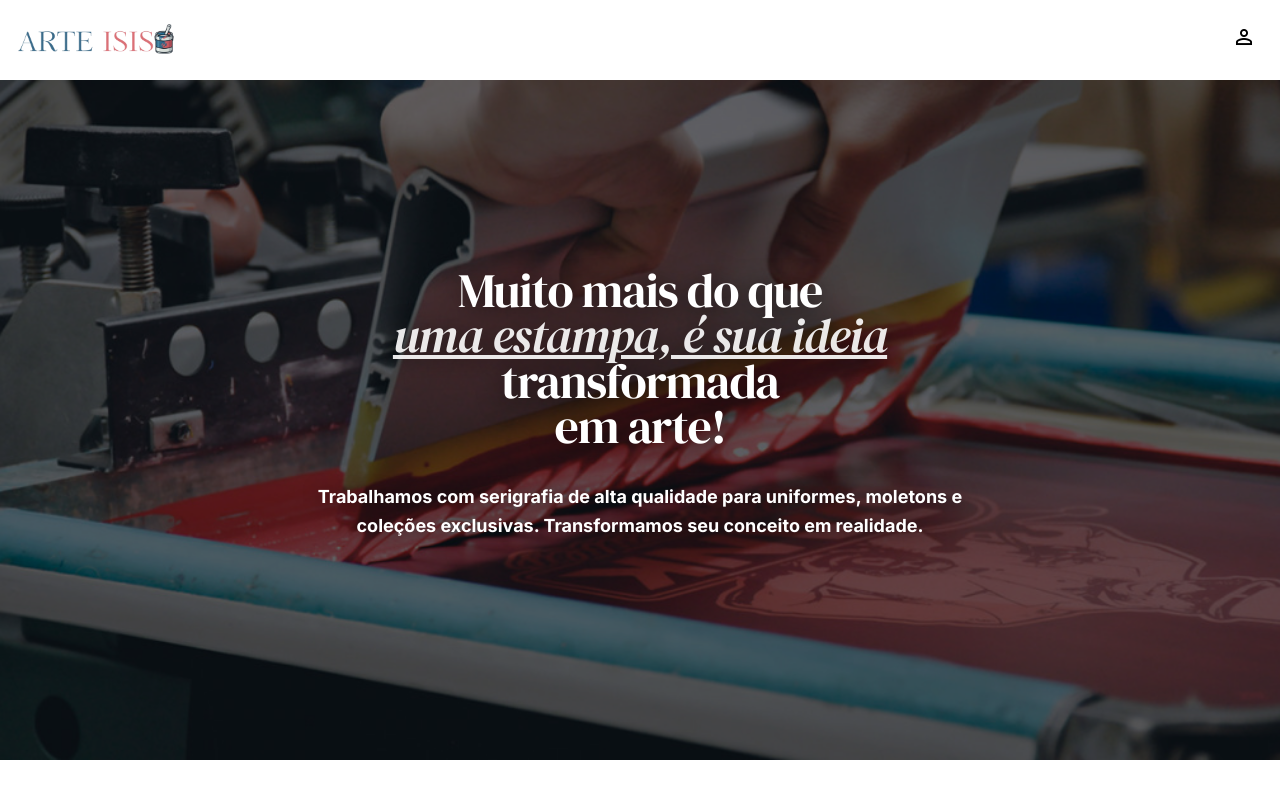
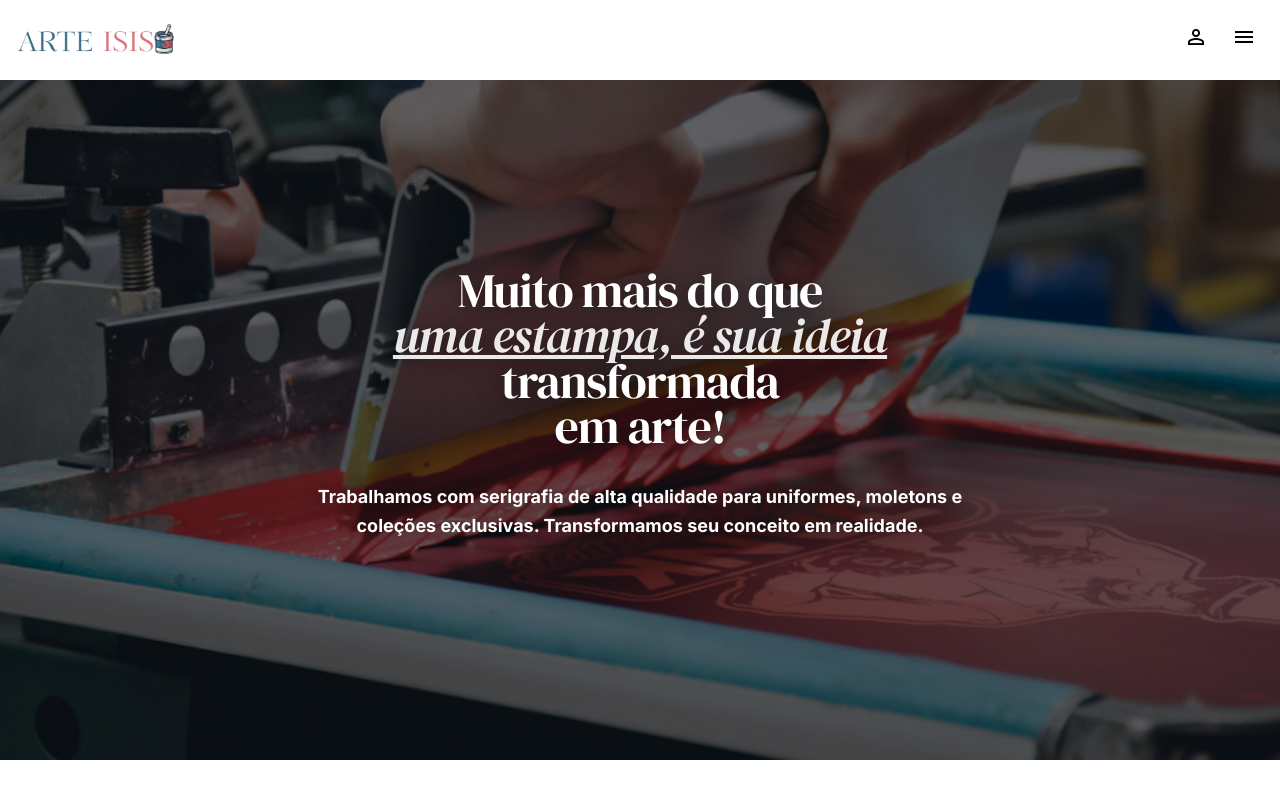
Before and after one commit to jvpgjava/ArteIsis-frontend, an Angular app: page / in a window 1280 px wide. Shown: the top 800 px of the page. Built offline with nearby package versions, Linux system fonts and the light colour scheme; no server answers.

Commit message:
refactor: ajuste de header e environments

```diff
--- a/src/app/components/layout/header.ts
+++ b/src/app/components/layout/header.ts
@@ -1,4 +1,4 @@
-import { ChangeDetectionStrategy, Component, computed, inject } from '@angular/core';
+import { ChangeDetectionStrategy, Component, HostListener, computed, inject, signal } from '@angular/core';
 import { MatIconModule } from '@angular/material/icon';
 import { Router, RouterLink } from '@angular/router';
 import { AuthService } from '../../core/auth.service';
@@ -8,8 +8,11 @@ import { CartService } from '../../core/cart.service';
   selector: 'app-header',
   imports: [MatIconModule, RouterLink],
   template: `
-    <header class="sticky top-0 z-[100] bg-white/95 backdrop-blur-md px-4 md:px-12 py-3 flex justify-between items-center h-20 border-b border-isis-blue/10 shadow-sm transition-all duration-300">
-      <a routerLink="/" class="flex items-center group shrink-0">
+    <header class="sticky top-0 z-[100] bg-white/95 backdrop-blur-md border-b border-isis-blue/10 shadow-sm transition-all duration-300">
+
+      <!-- Barra principal -->
+      <div class="px-4 md:px-12 py-3 flex justify-between items-center h-20">
+        <a routerLink="/" (click)="closeMobileMenu()" class="flex items-center group shrink-0">
           <div class="w-40 md:w-52 lg:w-64">
             <img
               src="/Logo1-ArteIsis.png"
@@ -18,6 +21,8 @@ import { CartService } from '../../core/cart.service';
             />
           </div>
         </a>
+
+        <!-- Nav desktop -->
         <nav class="hidden lg:flex items-center gap-10 absolute left-1/2 -translate-x-1/2">
           <a routerLink="/" class="font-bold text-isis-dark/60 hover:text-isis-rose transition-colors uppercase tracking-[0.2em] text-[10px]">Início</a>
           <button type="button" class="font-bold text-isis-dark/60 hover:text-isis-rose transition-colors uppercase tracking-[0.2em] text-[10px] cursor-pointer bg-transparent border-0 p-0 font-sans" (click)="scrollTo('portfolio')">Portfólio</button>
@@ -25,7 +30,9 @@ import { CartService } from '../../core/cart.service';
           <button type="button" class="font-bold text-isis-dark/60 hover:text-isis-rose transition-colors uppercase tracking-[0.2em] text-[10px] cursor-pointer bg-transparent border-0 p-0 font-sans" (click)="scrollTo('quem-somos')">Quem Somos</button>
           <button type="button" class="font-bold text-isis-dark/60 hover:text-isis-rose transition-colors uppercase tracking-[0.2em] text-[10px] cursor-pointer bg-transparent border-0 p-0 font-sans" (click)="scrollTo('contato')">Contato</button>
         </nav>
-      <div class="flex items-center gap-2 md:gap-4 shrink-0">
+
+        <!-- Ações (direita) -->
+        <div class="flex items-center gap-2 md:gap-3 shrink-0">
           @if (isAdmin()) {
             <a
               routerLink="/admin"
@@ -46,7 +53,7 @@ import { CartService } from '../../core/cart.service';
             <button
               type="button"
               (click)="logout()"
-            class="text-[10px] font-bold uppercase tracking-widest text-isis-dark/50 hover:text-isis-rose px-2 py-2 rounded-full transition-colors"
+              class="hidden sm:block text-[10px] font-bold uppercase tracking-widest text-isis-dark/50 hover:text-isis-rose px-2 py-2 rounded-full transition-colors"
             >
               Sair
             </button>
@@ -71,29 +78,85 @@ import { CartService } from '../../core/cart.service';
               }
             </button>
           }
+
+          <!-- Botão hamburguer — visível apenas abaixo de lg -->
+          <button
+            type="button"
+            (click)="toggleMobileMenu()"
+            class="lg:hidden p-2 rounded-full hover:bg-isis-light transition-colors"
+            [attr.aria-expanded]="mobileMenuOpen()"
+            aria-label="Menu"
+          >
+            <mat-icon class="text-isis-dark/70 transition-transform duration-200"
+              [class.rotate-90]="mobileMenuOpen()">
+              {{ mobileMenuOpen() ? 'close' : 'menu' }}
+            </mat-icon>
+          </button>
         </div>
+      </div>
+
+      <!-- Menu mobile — aparece abaixo da barra quando aberto -->
+      @if (mobileMenuOpen()) {
+        <nav class="lg:hidden border-t border-isis-blue/10 bg-white/98 backdrop-blur-md px-6 py-4 flex flex-col gap-1 animate-fade-in">
+          <a
+            routerLink="/"
+            (click)="closeMobileMenu()"
+            class="w-full text-left py-3.5 px-4 rounded-xl text-sm font-bold uppercase tracking-widest text-isis-dark/60 hover:bg-isis-light hover:text-isis-rose transition-colors"
+          >
+            Início
+          </a>
+          <button
+            type="button"
+            (click)="scrollToMobile('portfolio')"
+            class="w-full text-left py-3.5 px-4 rounded-xl text-sm font-bold uppercase tracking-widest text-isis-dark/60 hover:bg-isis-light hover:text-isis-rose transition-colors bg-transparent border-0 font-sans"
+          >
+            Portfólio
+          </button>
+          <a
+            routerLink="/products"
+            (click)="closeMobileMenu()"
+            class="w-full text-left py-3.5 px-4 rounded-xl text-sm font-bold uppercase tracking-widest text-isis-dark/60 hover:bg-isis-light hover:text-isis-rose transition-colors"
+          >
+            Produtos
+          </a>
+          <button
+            type="button"
+            (click)="scrollToMobile('quem-somos')"
+            class="w-full text-left py-3.5 px-4 rounded-xl text-sm font-bold uppercase tracking-widest text-isis-dark/60 hover:bg-isis-light hover:text-isis-rose transition-colors bg-transparent border-0 font-sans"
+          >
+            Quem Somos
+          </button>
+          <button
+            type="button"
+            (click)="scrollToMobile('contato')"
+            class="w-full text-left py-3.5 px-4 rounded-xl text-sm font-bold uppercase tracking-widest text-isis-dark/60 hover:bg-isis-light hover:text-isis-rose transition-colors bg-transparent border-0 font-sans"
+          >
+            Contato
+          </button>
+
+          @if (isLoggedIn()) {
+            <div class="mt-2 pt-3 border-t border-isis-blue/8">
+              <button
+                type="button"
+                (click)="logoutMobile()"
+                class="w-full text-left py-3.5 px-4 rounded-xl text-sm font-bold uppercase tracking-widest text-isis-rose hover:bg-isis-rose/5 transition-colors bg-transparent border-0 font-sans"
+              >
+                Sair
+              </button>
+            </div>
+          }
+        </nav>
+      }
     </header>
   `,
   styles: [
     `
-      :host {
-        display: block;
+      :host { display: block; }
+      .arte-header-admin-link .arte-header-admin-icon {
+        display: inline-flex; align-items: center; justify-content: center;
+        width: 1rem; height: 1rem; margin: 0; font-size: 1rem; line-height: 1;
       }
-      /* Alinha ícone Material com texto pequeno (evita “saltar” para cima no pill). */
-      .arte-header-admin-link .arte-header-admin-icon {
-        display: inline-flex;
-        align-items: center;
-        justify-content: center;
-        width: 1rem;
-        height: 1rem;
-        margin: 0;
-        font-size: 1rem;
-        line-height: 1;
-      }
-      .arte-header-admin-link .arte-header-admin-icon svg {
-        width: 1rem;
-        height: 1rem;
-      }
+      .arte-header-admin-link .arte-header-admin-icon svg { width: 1rem; height: 1rem; }
     `,
   ],
   changeDetection: ChangeDetectionStrategy.OnPush,
@@ -103,47 +166,56 @@ export class Header {
   private readonly router = inject(Router);
   private readonly cart = inject(CartService);
 
-  readonly isAdmin = computed(() => this.auth.user()?.role === 'ADMIN');
+  readonly isAdmin    = computed(() => this.auth.user()?.role === 'ADMIN');
   readonly isLoggedIn = computed(() => !!this.auth.user());
   readonly isCustomer = computed(() => this.auth.user()?.role === 'CUSTOMER');
-  readonly cartCount = computed(() => this.cart.itemCount());
+  readonly cartCount  = computed(() => this.cart.itemCount());
 
-  scrollTo(id: string) {
+  mobileMenuOpen = signal(false);
+
+  @HostListener('document:keydown.escape')
+  closeMobileMenu(): void {
+    this.mobileMenuOpen.set(false);
+  }
+
+  toggleMobileMenu(): void {
+    this.mobileMenuOpen.update(v => !v);
+  }
+
+  scrollTo(id: string): void {
     const path = this.router.url.split(/[?#]/)[0];
     const onHome = path === '' || path === '/';
     if (onHome) {
-      const element = document.getElementById(id);
-      if (element) {
-        this.scrollElementWithHeaderOffset(element);
-        return;
-      }
+      const el = document.getElementById(id);
+      if (el) { this.scrollWithOffset(el); return; }
     }
     void this.router.navigate(['/'], { fragment: id }).then(() => {
       setTimeout(() => {
         const el = document.getElementById(id);
-        if (el) {
-          this.scrollElementWithHeaderOffset(el);
-        }
+        if (el) this.scrollWithOffset(el);
       }, 120);
     });
   }
 
-  private scrollElementWithHeaderOffset(element: HTMLElement) {
-    const headerOffset = 80;
-    const elementPosition = element.getBoundingClientRect().top;
-    const offsetPosition = elementPosition + window.pageYOffset - headerOffset;
-    window.scrollTo({
-      top: offsetPosition,
-      behavior: 'smooth',
-    });
+  scrollToMobile(id: string): void {
+    this.closeMobileMenu();
+    setTimeout(() => this.scrollTo(id), 150);
   }
 
-  openCart(): void {
-    this.cart.openSidebar();
+  private scrollWithOffset(element: HTMLElement): void {
+    const offset = element.getBoundingClientRect().top + window.pageYOffset - 80;
+    window.scrollTo({ top: offset, behavior: 'smooth' });
   }
 
-  logout() {
+  openCart(): void { this.cart.openSidebar(); }
+
+  logout(): void {
     this.auth.logout();
     void this.router.navigateByUrl('/');
   }
+
+  logoutMobile(): void {
+    this.closeMobileMenu();
+    this.logout();
   }
+}
--- /dev/null
+++ b/src/environments/environment.dev.ts
@@ -0,0 +1,5 @@
+export const environment = {
+  production: false,
+  envName: 'dev' as const,
+  apiBaseUrl: 'http://localhost:4041',
+};
--- a/src/environments/environment.hml.ts
+++ b/src/environments/environment.hml.ts
@@ -1,5 +1,5 @@
 export const environment = {
   production: false,
   envName: 'hml' as const,
-  apiBaseUrl: 'https://api-hml.arteisis.com.br',
+  apiBaseUrl: 'https://api-hml-arteisis.jgnx.com.br',
 };
--- a/src/environments/environment.local.ts
+++ b/src/environments/environment.local.ts
@@ -1,5 +1,5 @@
 export const environment = {
   production: false,
   envName: 'local' as const,
-  apiBaseUrl: 'http://localhost:8080',
+  apiBaseUrl: 'http://localhost:4040',
 };
--- a/src/environments/environment.prod.ts
+++ b/src/environments/environment.prod.ts
@@ -1,5 +1,5 @@
 export const environment = {
   production: true,
   envName: 'prod' as const,
-  apiBaseUrl: 'https://api.arteisis.com.br',
+  apiBaseUrl: 'https://api-arteisis.jgnx.com.br',
 };
```
Lines whose indentation alone changed are shown as unchanged.
